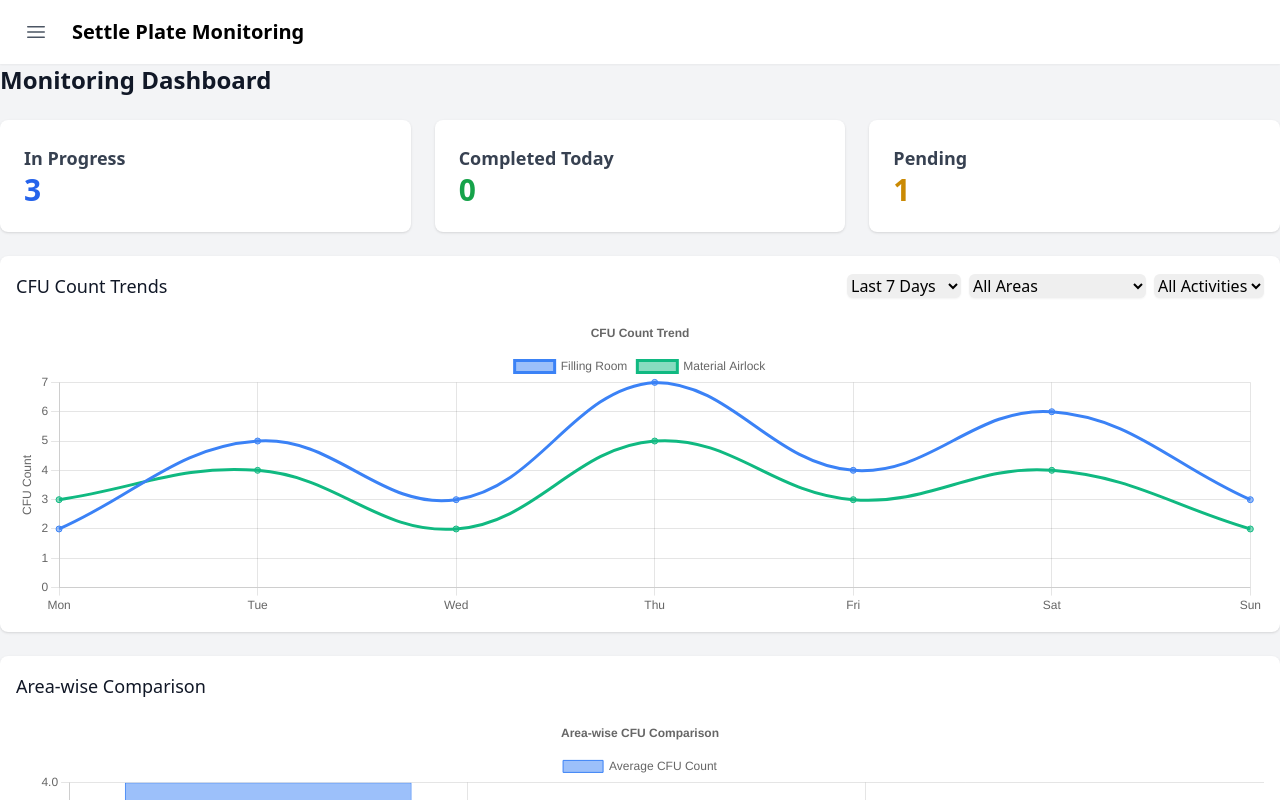
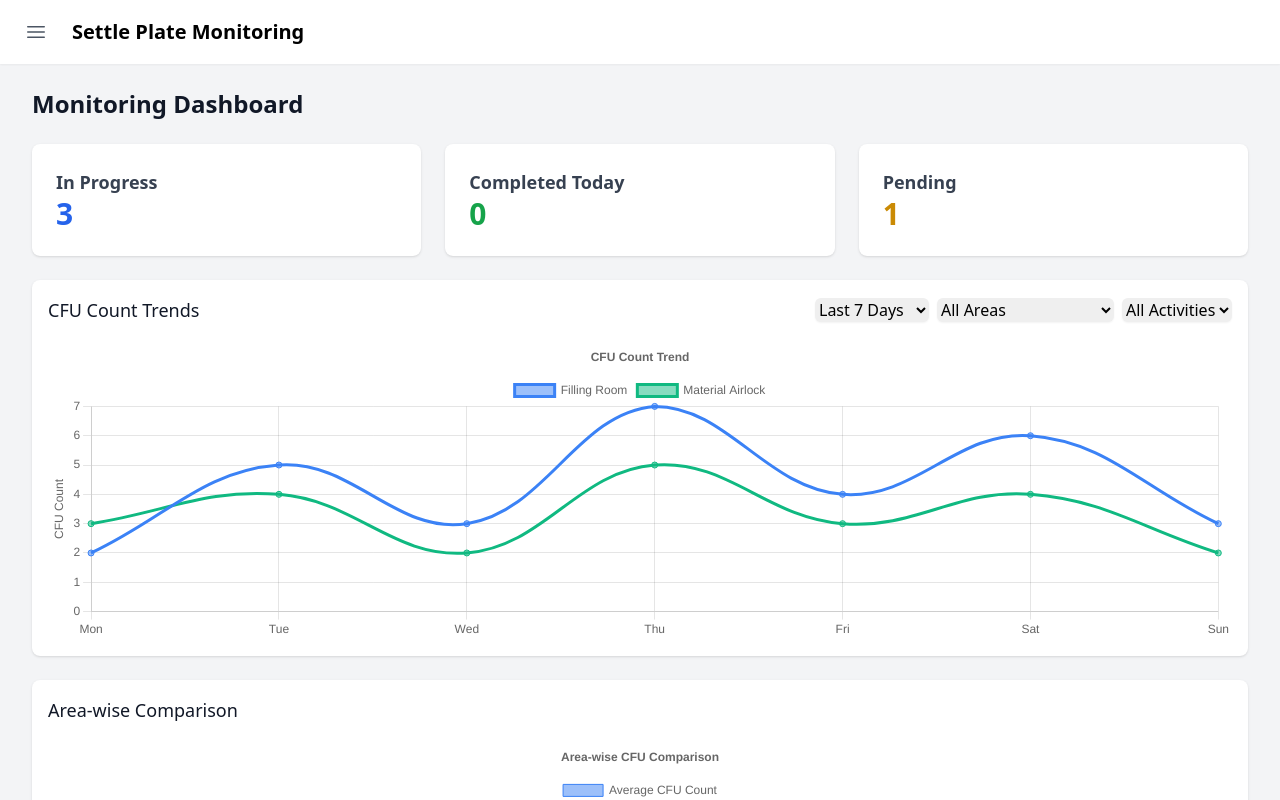
Before and after one commit to uxsm20/leucine-bolt-3, a React (Vite) app: page /login in a window 1280 px wide. Both pictures are taken after typing "name@example.com", "Sample123" into the empty fields and a click on the button "Sign in". Shown: the top 800 px of the page. Built offline with nearby package versions, Linux system fonts and the light colour scheme.

Commit message:
fix: restore sign-out button and padding, improve logout flow

```diff
--- a/src/App.tsx
+++ b/src/App.tsx
@@ -67,6 +67,10 @@ const App: React.FC = () => {
     setIsAuthenticated(true);
   };
 
+  const handleLogout = () => {
+    setIsAuthenticated(false);
+  };
+
   return (
     <Router>
       <Routes>
@@ -75,7 +79,7 @@ const App: React.FC = () => {
         } />
 
         {isAuthenticated ? (
-          <Route element={<Layout sidebarOpen={sidebarOpen} setSidebarOpen={setSidebarOpen} />}>
+          <Route element={<Layout sidebarOpen={sidebarOpen} setSidebarOpen={setSidebarOpen} onLogout={handleLogout} />}>
             <Route index element={<MonitoringDashboard sessions={sessions} />} />
             <Route path="/scheduler" element={<SchedulerPage sessions={sessions} />} />
             <Route path="/incubation" element={<IncubationDashboard onToggleSidebar={() => setSidebarOpen(!sidebarOpen)} />} />
--- a/src/components/Layout.tsx
+++ b/src/components/Layout.tsx
@@ -5,9 +5,10 @@ import { XMarkIcon, Bars3Icon } from '@heroicons/react/24/outline';
 interface Props {
   sidebarOpen: boolean;
   setSidebarOpen: (state: boolean) => void;
+  onLogout: () => void;
 }
 
-export const Layout: React.FC<Props> = ({ sidebarOpen, setSidebarOpen }) => {
+export const Layout: React.FC<Props> = ({ sidebarOpen, setSidebarOpen, onLogout }) => {
   const location = useLocation();
   const navigate = useNavigate();
 
@@ -17,6 +18,11 @@ export const Layout: React.FC<Props> = ({ sidebarOpen, setSidebarOpen }) => {
     { name: 'Sessions', href: '/sessions' },
     { name: 'Incubation', href: '/incubation' }
   ];
+
+  const handleLogout = () => {
+    onLogout();
+    navigate('/login');
+  };
 
   const isActionPage = location.pathname.includes('/execute') ||
                       location.pathname.includes('/verify-media') ||
@@ -92,13 +98,24 @@ export const Layout: React.FC<Props> = ({ sidebarOpen, setSidebarOpen }) => {
                 );
               })}
             </nav>
+
+            <div className="p-4 border-t border-gray-200">
+              <button
+                onClick={handleLogout}
+                className="w-full flex justify-center py-2 px-4 border border-transparent text-sm font-medium rounded-md text-white bg-red-600 hover:bg-red-700 focus:outline-none focus:ring-2 focus:ring-offset-2 focus:ring-red-500"
+              >
+                Sign Out
+              </button>
+            </div>
           </div>
         </>
       )}
 
       {/* Main content */}
-      <div className="pt-16">
-        <Outlet />
+      <div className="flex-1 pt-16">
+        <main className="py-6 px-4 sm:px-6 lg:px-8">
+          <Outlet />
+        </main>
       </div>
     </div>
   );
```
